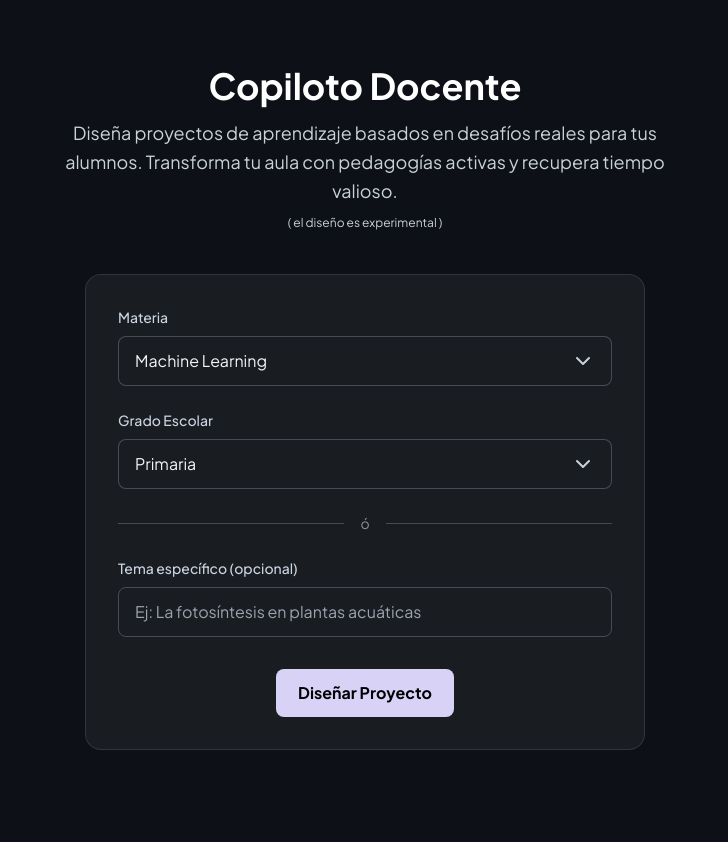
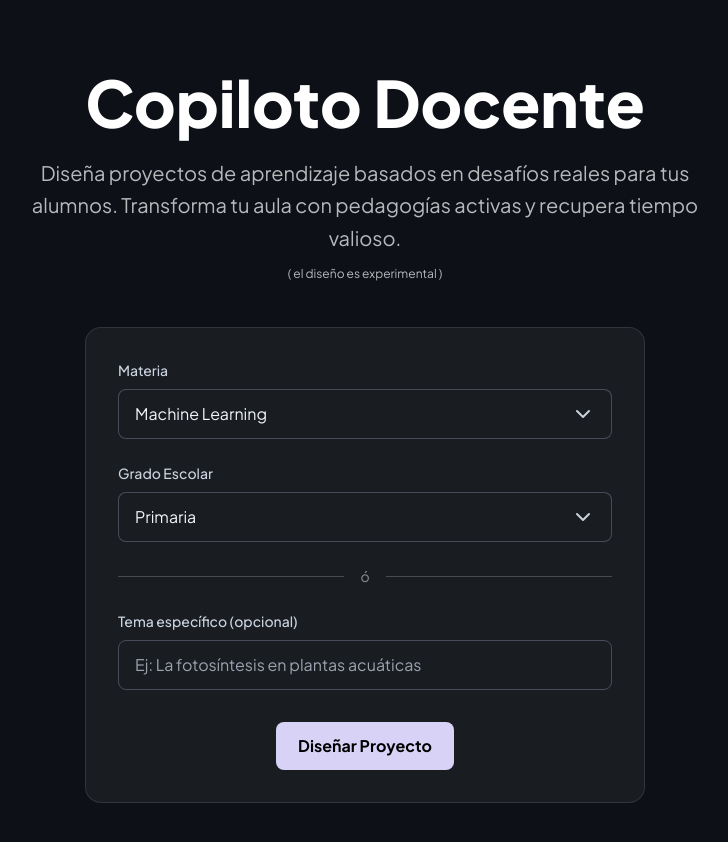
Before and after one commit to UzyOrg/Celesta, a Next.js app: page /demo/teacher in a window 1280 px wide. Shown: the top 842 px of the page, without its empty margins (275-1003 px from the left). Before the commit the page ends 814 px from the top, so only its background shows below. Built offline with nearby package versions, Linux system fonts and the light colour scheme.

Commit message:
Se ajusto el tamaño de texto en la seccion de materia

```diff
--- a/src/app/demo/teacher/DemoTeacherPage.module.css
+++ b/src/app/demo/teacher/DemoTeacherPage.module.css
@@ -51,12 +51,14 @@
   margin-bottom: 2.5rem;
 }
 
-/* Using nested selectors for higher specificity */
-.pageHeader .pageTitle {
+.pageTitle {
   font-size: 25px;
+  font-weight: 700;
+  line-height: 1.2;
+  margin-bottom: 0.75rem;
 }
 
-.pageHeader .pageSubtitle {
+.pageSubtitle {
   font-size: 14px;
   max-width: 50ch;
   margin: 0 auto;
@@ -64,70 +66,6 @@
   line-height: 1.6;
 }
 
-/* Desktop overrides */
-@media (min-width: 640px) {
-  .pageHeader .pageTitle {
-    font-size: 2.25rem; /* 36px */
-  }
-
-  .pageHeader .pageSubtitle {
-    font-size: 1.125rem; /* 18px */
-  }
-}
-
-.pageHeader {
-  text-align: center;
-  margin-bottom: 2.5rem;
-}
-
-/* Increased specificity to override base/global styles */
-.pageHeader .pageTitle {
-  font-size: 25px; /* Mobile: 25px */
-  font-weight: 700;
-  line-height: 1.2;
-  margin-bottom: 0.75rem;
-}
-
-.pageHeader .pageSubtitle {
-  font-size: 14px; /* Mobile: 14px */
-  max-width: 50ch;
-  margin: 0 auto;
-  color: #c9d1d9;
-  line-height: 1.6;
-}
-
-/* Desktop overrides */
-@media (min-width: 640px) {
-  .pageHeader .pageTitle {
-    font-size: 2.25rem; /* 36px */
-  }
-
-  .pageHeader .pageSubtitle {
-    font-size: 1.125rem; /* 18px */
-  }
-}
-
-.pageHeader {
-  text-align: center;
-  margin-bottom: 2.5rem;
-}
-
-.pageTitle {
-  font-size: 25px; /* Mobile: 25px */
-  font-weight: 700;
-  line-height: 1.2;
-  margin-bottom: 0.75rem;
-}
-
-.pageSubtitle {
-  font-size: 14px; /* Mobile: 14px */
-  max-width: 50ch;
-  margin: 0 auto;
-  color: #c9d1d9;
-  line-height: 1.6;
-}
-
-/* Desktop overrides */
 @media (min-width: 640px) {
   .pageTitle {
     font-size: 2.25rem; /* 36px */
```
